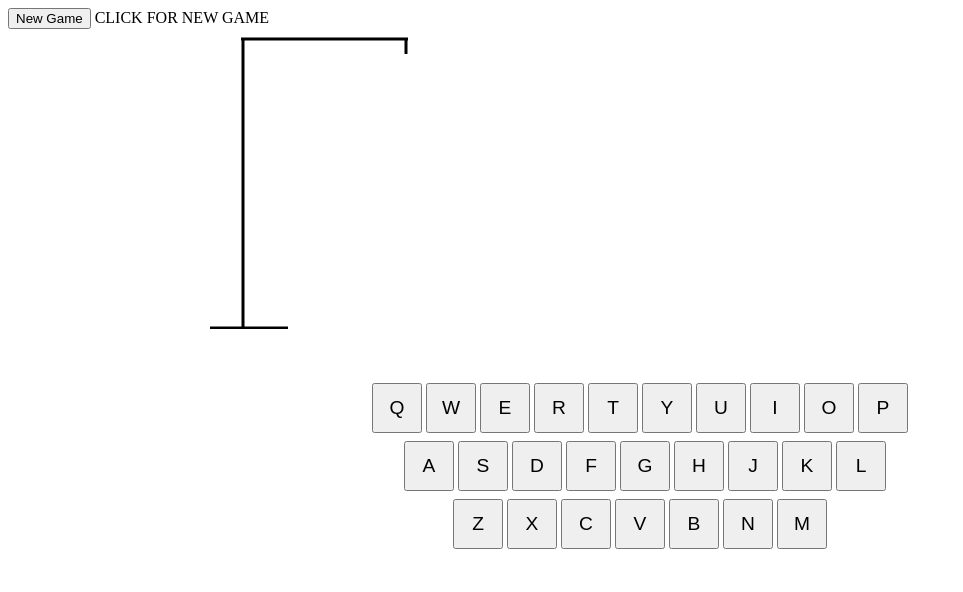
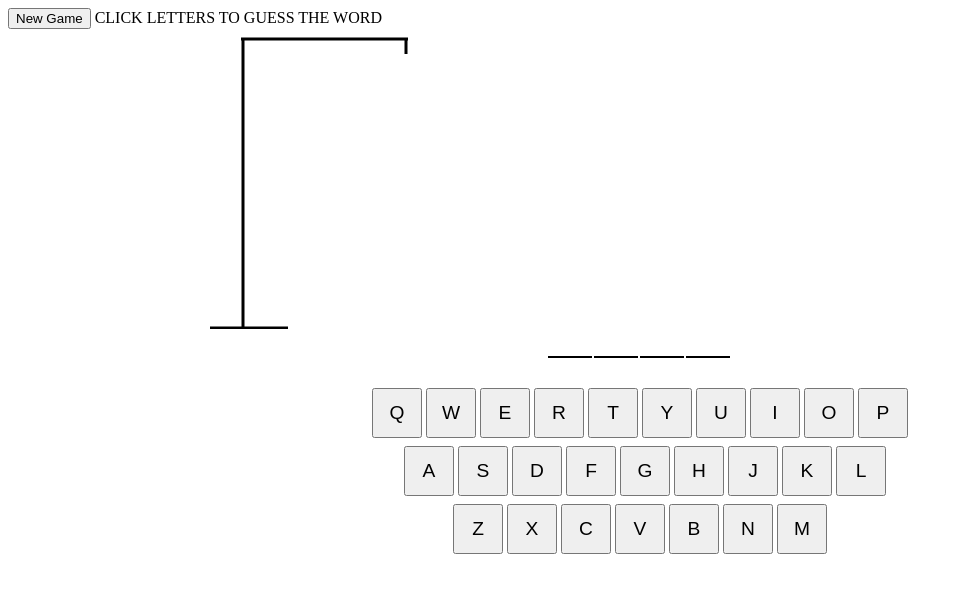
Before and after one commit to Sarcastle/hangman, a website: page index.html in a window 1280 px wide. Both pictures are taken after a click on the button "New Game". Shown: the whole page, without its empty margins (0-963 px from the left). Drawn offline with Linux system fonts and the light colour scheme.

Commit message:
progress

```diff
--- a/index.css
+++ b/index.css
@@ -13,7 +13,7 @@
 
 }
 .all-keyboard {
-   margin-top: 50px;
+   margin-top: 30px;
    width: 100%;
    text-align: center;
 }
@@ -30,3 +30,21 @@
 #player-gallow {
     margin-left: 200px;
 }
+
+.wordblankltrs {
+    border-bottom-color: black;
+    border-bottom-style: solid;
+    border-bottom-width: 2px;
+    border-left: none;
+    border-right: none;
+    border-top: none;
+    width: 40px;
+    width: 40px;
+    margin-right: 2px;
+}
+
+#word-blanks {
+    margin-top: -25px;
+    padding-bottom: 30px;
+
+}
--- a/index.js
+++ b/index.js
@@ -92,6 +92,13 @@ document.addEventListener('DOMContentLoaded', e => {
     drawGallow();
 })
 
+const clearGallow = () => {
+
+};
+const drawHead = () => {
+
+const canvas = document.getElementById
+};
 const drawGallow = () => {
     const canvas = document.getElementById('player-gallow');
     const context = canvas.getContext('2d');
@@ -115,17 +122,35 @@ const drawGallow = () => {
 
     context.stroke();
 };
+const clearCanvas = () => {
+    const canvas = document.getElementById('player-gallow');
+    const context = canvas.getContext('2d');
+    context.clearRect(0, 0, canvas.width, canvas.height);
+};
+const setLabelMsg = (msg) => {
+    document.getElementById('lblGameStatus').innerText = msg.toUpperCase();
+};
+const drawLetters = (word) => {
+    const lettersdiv = document.getElementById('word-blanks');
+    lettersdiv.innerHTML = '';
+    const letterscount = word.length;
+    for (let index = 0; index < letterscount; index++) {
+        const inputVar = document.createElement('input')
+        inputVar.readonly = true;
+        inputVar.className = 'wordblankltrs';
+        inputVar.id = `hm-word-blanks${index}`;
+        lettersdiv.appendChild(inputVar);
+    }
+};
+const reEnableLetterBtns = () => {
 
+};
 const startNewGame = () => {
     const randomIndex = Math.floor(Math.random() * words.length);
-    currentword = words[randomIndex];
-
-    // draw word blanks
-    const wordblanks = document.getElementById('word-blanks');
-    wordblanks.innerHTML = '';
-    const wordlength = currentword.length;
-    for (let i = 0; i < wordlength; i++) {
-
-
-    }
+    currentword = words[randomIndex].toUpperCase();
+    setLabelMsg('Click Letters to Guess the Word');
+    clearCanvas();
+    drawGallow();
+    drawLetters(currentword);
+    reEnableLetterBtns();
 };
```
